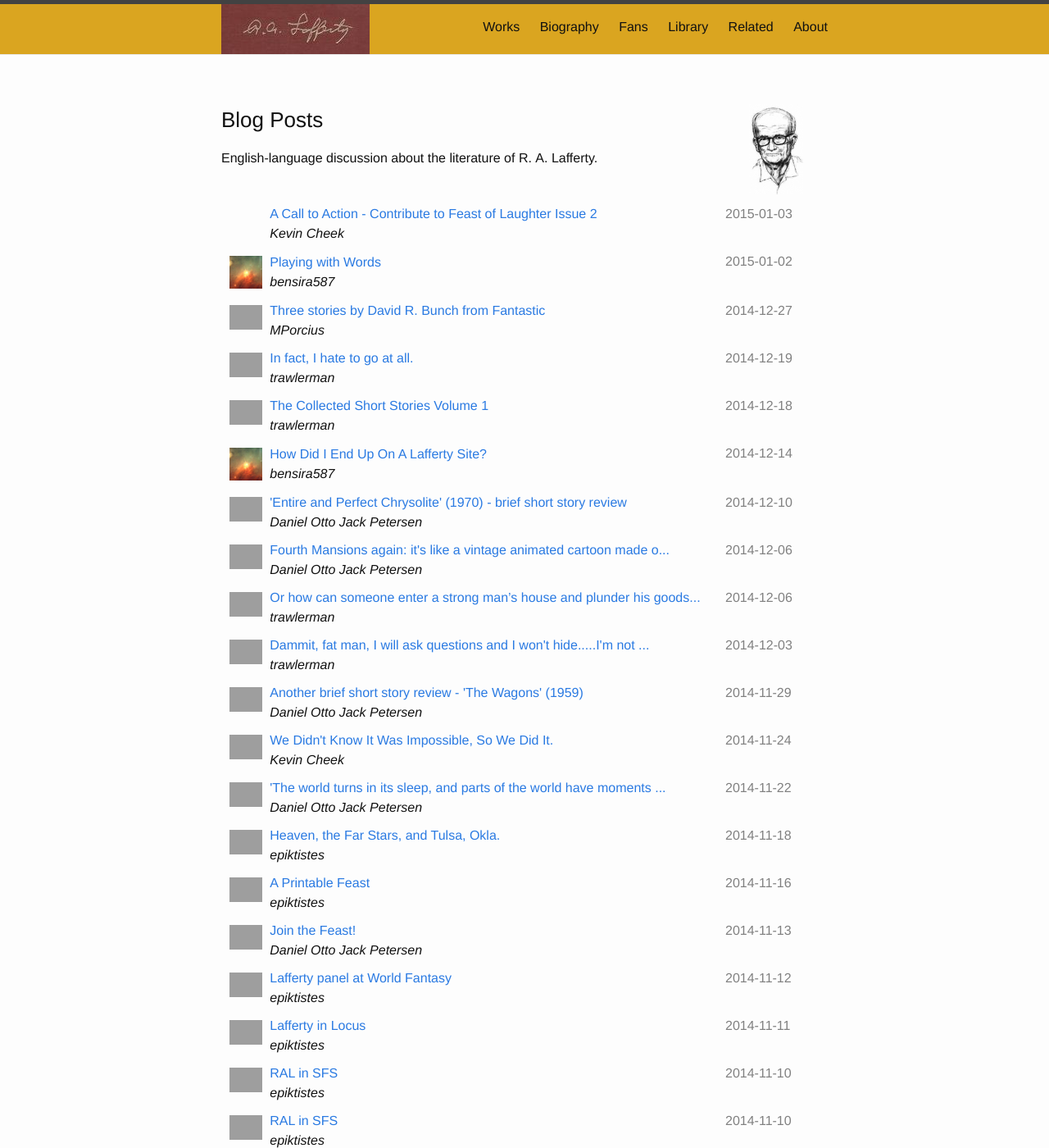
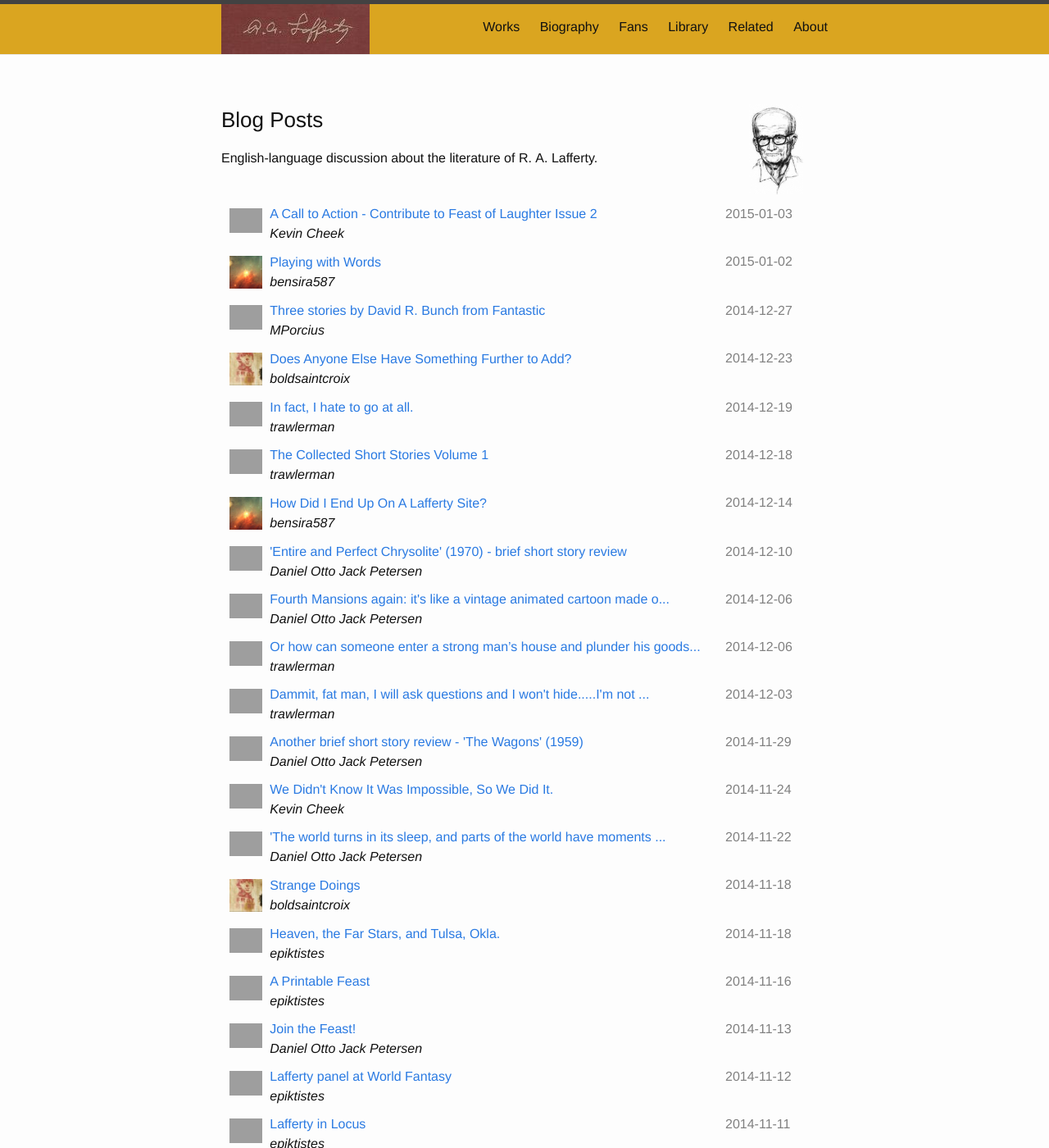
Before and after one commit to ralafferty/ralafferty.github.io, a Jekyll site: the page built from pages/blogs.md, in a window 1280 px wide and 1400 px high. Shown: the whole window at 82% size. Built offline with Jekyll 4.4.1, drawn with Linux system fonts in a browser that asks for light colours; nearby versions of some CDN libraries; grey boxes are pictures that could not be loaded.

Commit message:
index new blog

```diff
--- a/_data/blog.json
+++ b/_data/blog.json
@@ -4,7 +4,7 @@
 	"link":"http://www.yetanotherlaffertyblog.com/2015/01/a-call-to-action-contribute-to-feast-of.html",
 	"title":"A Call to Action - Contribute to Feast of Laughter Issue 2",
 	"author":"Kevin Cheek",
-	"image":"",
+	"image":"https://lh5.googleusercontent.com/-nCiql9ZRw50/AAAAAAAAAAI/AAAAAAAAATU/lIT7D4TPYWM/s46-c-k-no/photo.jpg",
 	"date":"2015-01-03",
 },
 {
@@ -20,6 +20,13 @@
 	"author":"MPorcius",
 	"image":"http://2.bp.blogspot.com/-AC7OBkk61C8/Tq2H3y_bH2I/AAAAAAAAACg/c-hXYJKr2-k/s220/minicth.JPG",
 	"date":"2014-12-27",
+},
+{
+	"link":"https://stephenrcase.wordpress.com/2014/12/23/does-anyone-else-have-something-further-to-add/",
+	"title":"Does Anyone Else Have Something Further to Add?",
+	"author":"boldsaintcroix",
+	"image":"/images/boldsaintcroix.jpg",
+	"date":"2014-12-23",
 },
 {
 	"link":"http://failingevenbetter.blogspot.com/2014/12/in-fact-i-hate-to-go-at-all.html",
@@ -91,6 +98,13 @@ stupi...",
 	"author":"Daniel Otto Jack Petersen",
 	"image":"http://lh3.googleusercontent.com/-MtedIW9IM-M/AAAAAAAAAAI/AAAAAAAAAOo/sTT9BjQKOtg/s80-c/photo.jpg",
 	"date":"2014-11-22",
+},
+{
+	"link":"https://stephenrcase.wordpress.com/2014/11/18/strange-doings/",
+	"title":"Strange Doings",
+	"author":"boldsaintcroix",
+	"image":"/images/boldsaintcroix.jpg",
+	"date":"2014-11-18",
 },
 {
 	"link":"http://ralafferty.tumblr.com/post/102980153427",
```
Also changed, not shown: images/boldsaintcroix.jpg (added).
